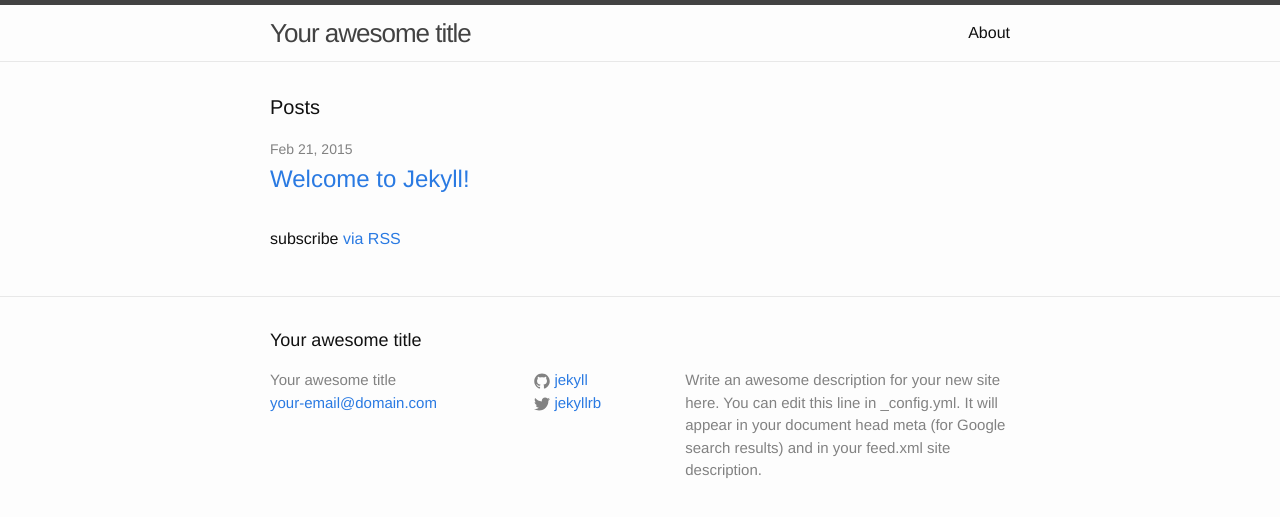
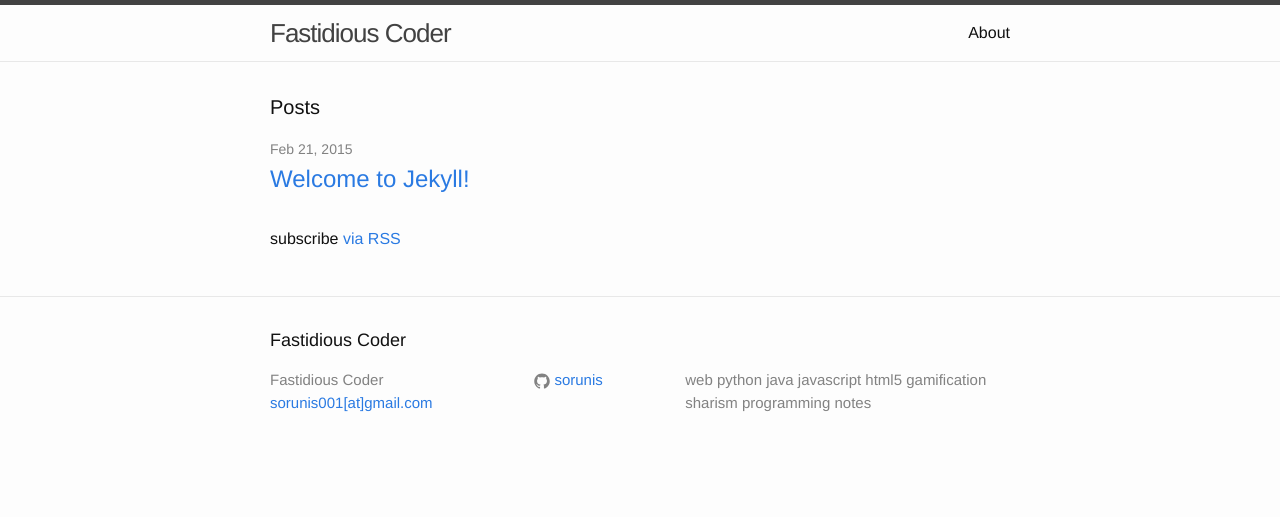
Before and after one commit to sorunis/sorunis.github.io, a Jekyll site: the page built from index.html, in a window 1280 px wide. Shown: the top 517 px of the page. Built offline with Jekyll 4.4.1, drawn with Linux system fonts in a browser that asks for light colours.

Commit message:
update config

```diff
--- a/_config.yml
+++ b/_config.yml
@@ -1,14 +1,14 @@
 # Site settings
-title: Your awesome title
-email: your-email@domain.com
+title: Fastidious Coder
+email: sorunis001[at]gmail.com
 description: > # this means to ignore newlines until "baseurl:"
-  Write an awesome description for your new site here. You can edit this
-  line in _config.yml. It will appear in your document head meta (for
-  Google search results) and in your feed.xml site description.
+  web python java javascript html5
+  gamification sharism
+  programming notes
 baseurl: "" # the subpath of your site, e.g. /blog/
-url: "http://yourdomain.com" # the base hostname & protocol for your site
-twitter_username: jekyllrb
-github_username:  jekyll
+url: "http://sorunis.github.io" # the base hostname & protocol for your site
+twitter_username:
+github_username:  sorunis
 
 # Build settings
 markdown: kramdown
```
